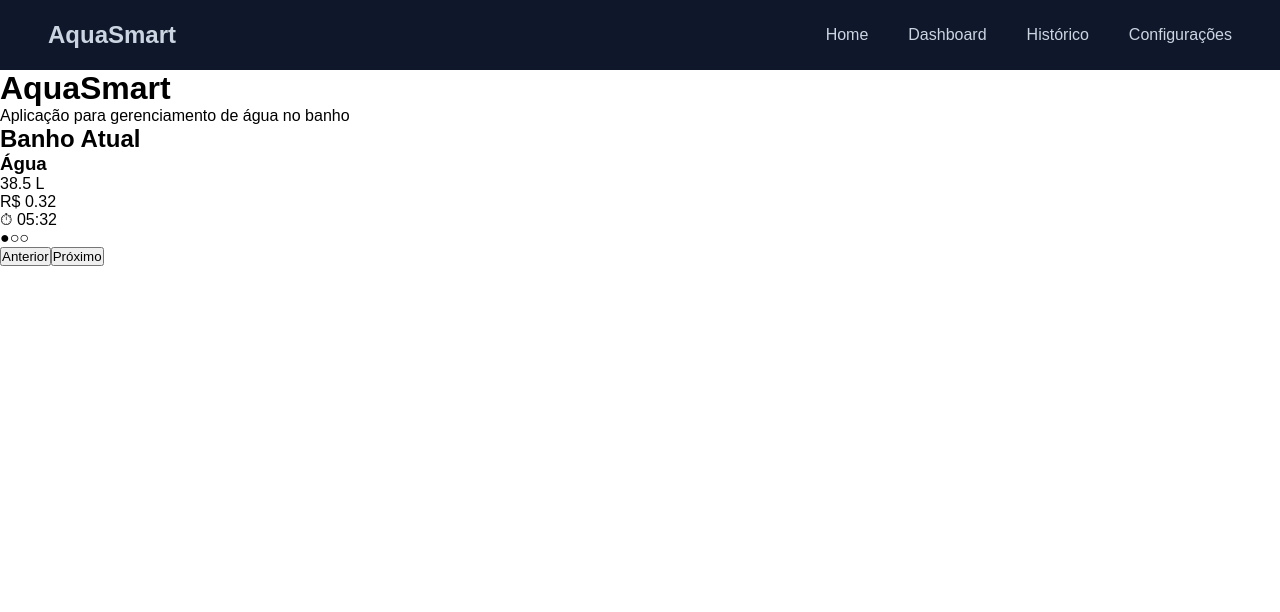
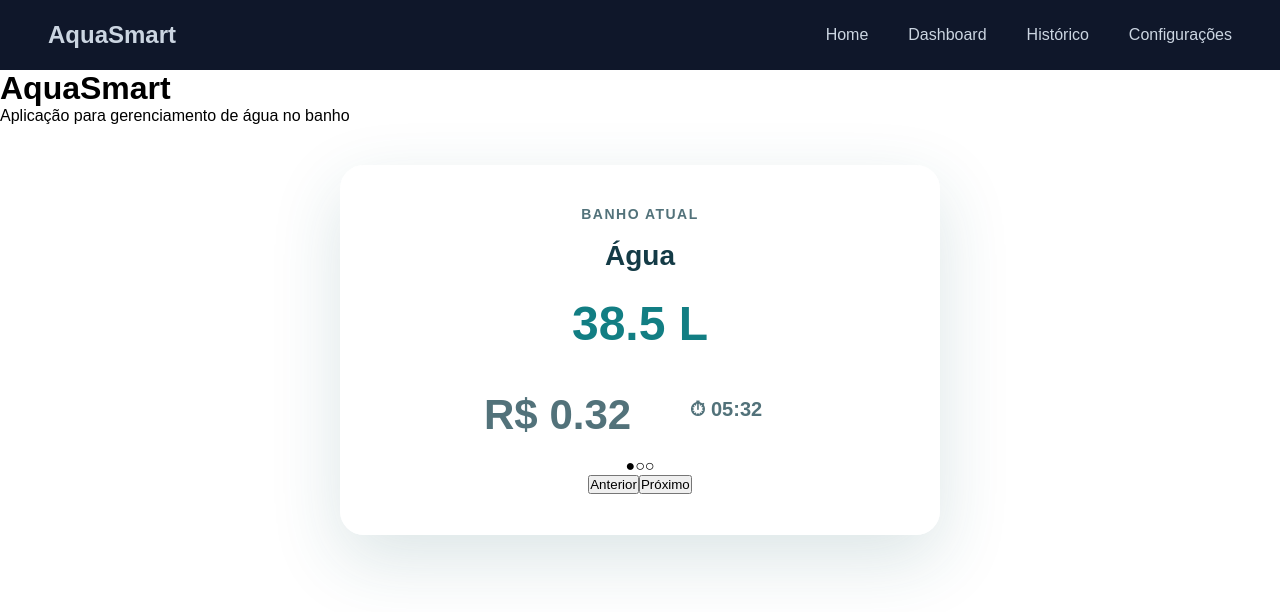
Before and after one commit to Kickz1nn/aquasmart, a Next.js app: page / in a window 1280 px wide. Shown: the top 612 px of the page. Built offline with nearby package versions, Linux system fonts and the light colour scheme.

Commit message:
feat: estiliza o carrossel

```diff
--- /dev/null
+++ b/src/components/bathcarousel.module.css
@@ -0,0 +1,78 @@
+.carousel {
+    width: min(100%, 600px);
+    margin: 40px auto;
+}
+
+.card {
+    padding: 40px;
+    border: 1px solid rgba(255, 255, 255, 0.9);
+    border-radius: 24px;
+    background: rgba(255, 255, 255, 0.82);
+    box-shadow: 0 24px 70px rgba(30, 93, 100, 0.16);
+    backdrop-filter: blur(16px);
+
+    text-align: center;
+}
+
+.card h2 {
+    margin-bottom: 8px;
+
+    color: #52727a;
+    font-size: 14px;
+    font-weight: 600;
+    text-transform: uppercase;
+    letter-spacing: 1.5px;
+}
+
+.card h3 {
+    margin-bottom: 24px;
+
+    color: #143b46;
+    font-size: 28px;
+}
+
+.card p {
+    margin: 8px 0;
+
+    color: #52727a;
+    font-size: 16px;
+}
+
+.card p:first-of-type {
+    margin: 20px 0 8px;
+
+    color: #127e83;
+    font-size: 42px;
+    font-weight: 700;
+}
+
+.content {
+    padding: 10px 0;
+}
+
+.mainValue {
+    margin: 20px 0 !important;
+
+    color: #127e83 !important;
+    font-size: 48px !important;
+    font-weight: 700;
+}
+
+.details {
+    display: flex;
+    justify-content: center;
+    align-items: center;
+    gap: 32px;
+    margin-top: 20px;
+}
+
+.details p {
+    width: 140px;
+    margin: 0;
+
+    color: #52727a !important;
+    font-size: 20px;
+    font-weight: 600;
+    text-align: center;
+    white-space: nowrap;
+}
--- a/src/components/bathcarousel.tsx
+++ b/src/components/bathcarousel.tsx
@@ -1,6 +1,7 @@
 "use client";
 
 import { useState } from "react";
+import styles from "./bathcarousel.module.css";
 
 export default function BathCarousel() {
     const [currentSlide, setCurrentSlide] = useState(0);
@@ -49,7 +50,8 @@ export default function BathCarousel() {
     ];
 
     return (
-        <div>
+        <div className={styles.carousel}>
+            <div className={styles.card}>
                 <h2>Banho Atual</h2>
 
                 {currentSlide === 2 ? (
@@ -70,23 +72,24 @@ export default function BathCarousel() {
                         <p>⏱ {currentBath.duration}</p>
                     </div>
                 ) : (
-                <div>
+                    <div className={styles.content}>
                         <h3>{slides[currentSlide].title}</h3>
 
-                    <p>
+                        <p className={styles.mainValue}>
                             {currentSlide === 0
                                 ? `${currentBath.water} L`
                                 : `${currentBath.energy} kWh`}
                         </p>
 
+                        <div className={styles.details}>
                             <p>
-                        R${" "}
-                        {currentSlide === 0
+                                <span>R$</span> {currentSlide === 0
                                     ? currentBath.waterCost.toFixed(2)
                                     : currentBath.energyCost.toFixed(2)}
                             </p>
 
                             <p>⏱ {slides[currentSlide].duration}</p>
+                        </div>
                     </div>
                 )}
 
@@ -112,5 +115,6 @@ export default function BathCarousel() {
                     Próximo
                 </button>
             </div>
+        </div>
     );
 }
```
Lines whose indentation alone changed are shown as unchanged.
